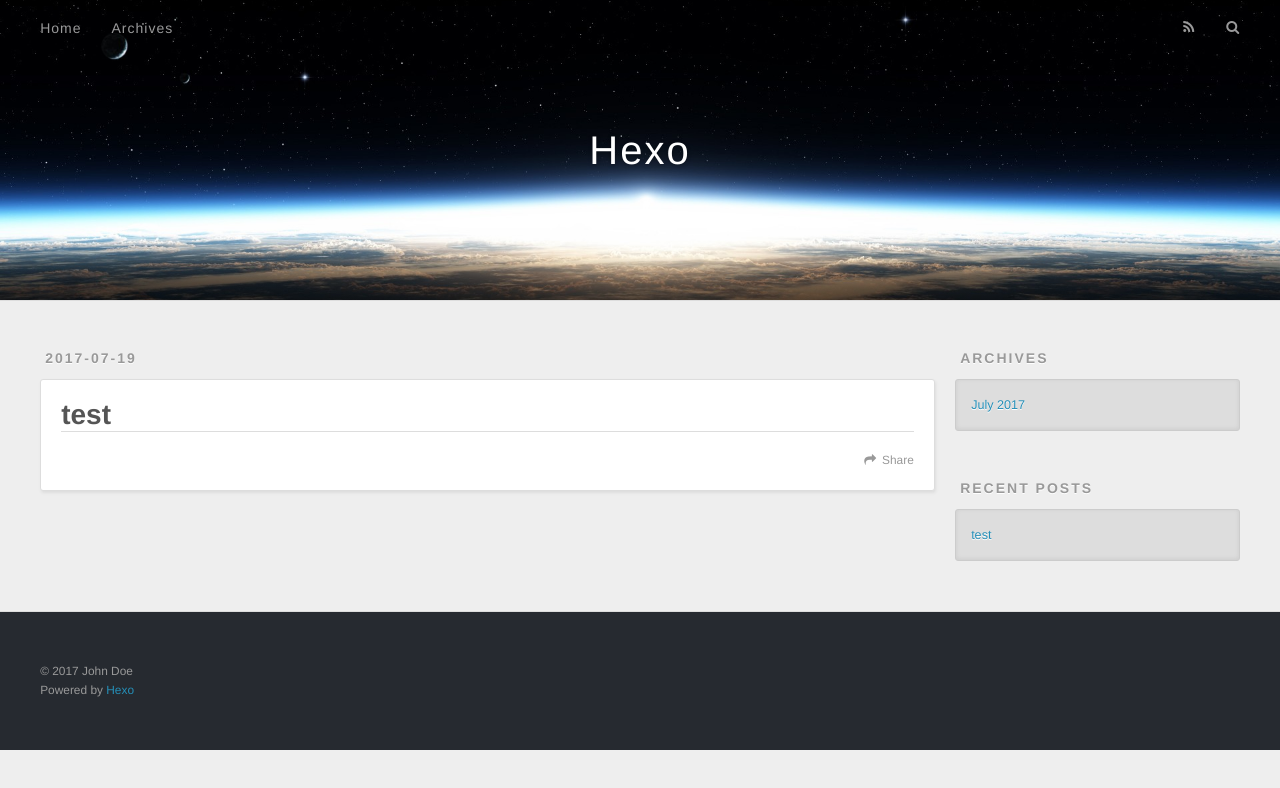
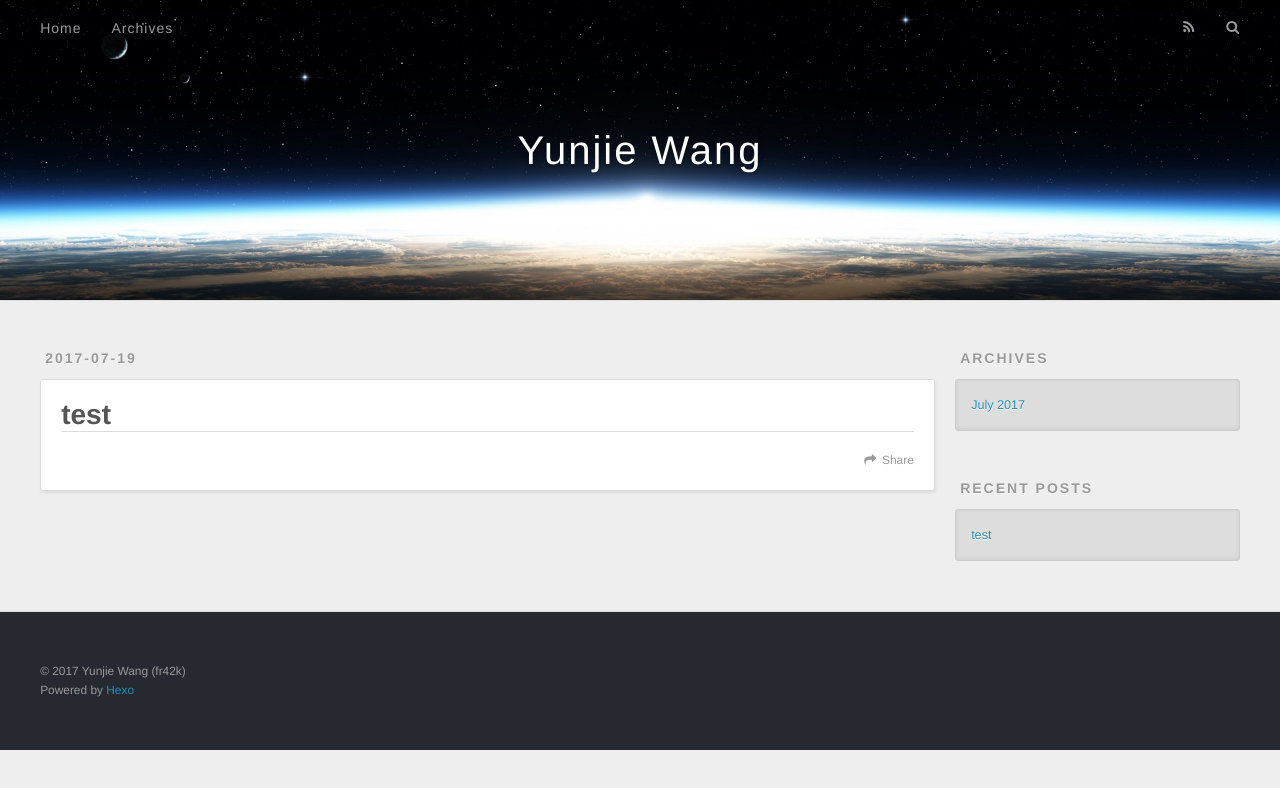
Before and after one commit to fr42k/fr42k.github.io, a plain HTML site: page index.html in a window 1280 px wide. Drawn offline with nearby package versions, Linux system fonts and the light colour scheme.

Commit message:
Site updated: 2017-07-19 07:30:48

```diff
--- a/index.html
+++ b/index.html
@@ -3,16 +3,16 @@
 <head>
   <meta charset="utf-8">
 
-  <title>Hexo</title>
+  <title>Yunjie Wang</title>
   <meta name="viewport" content="width=device-width, initial-scale=1, maximum-scale=1">
   <meta property="og:type" content="website">
-<meta property="og:title" content="Hexo">
+<meta property="og:title" content="Yunjie Wang">
 <meta property="og:url" content="http://yoursite.com/index.html">
-<meta property="og:site_name" content="Hexo">
+<meta property="og:site_name" content="Yunjie Wang">
 <meta name="twitter:card" content="summary">
-<meta name="twitter:title" content="Hexo">
+<meta name="twitter:title" content="Yunjie Wang">
 
-    <link rel="alternate" href="/atom.xml" title="Hexo" type="application/atom+xml">
+    <link rel="alternate" href="/atom.xml" title="Yunjie Wang" type="application/atom+xml">
 
 
     <link rel="icon" href="/favicon.png">
@@ -33,7 +33,7 @@
   <div id="header-outer" class="outer">
     <div id="header-title" class="inner">
       <h1 id="logo-wrap">
-        <a href="/" id="logo">Hexo</a>
+        <a href="/" id="logo">Yunjie Wang</a>
       </h1>
 
     </div>
@@ -87,7 +87,7 @@
 
     </div>
     <footer class="article-footer">
-      <a data-url="http://yoursite.com/2017/07/19/test/" data-id="cj5a6q4sb0000w180ndg8uptx" class="article-share-link">Share</a>
+      <a data-url="http://yoursite.com/2017/07/19/test/" data-id="cj5a7pg3900004u80tahx59o9" class="article-share-link">Share</a>
 
 
     </footer>
@@ -142,7 +142,7 @@
 
   <div class="outer">
     <div id="footer-info" class="inner">
-      &copy; 2017 John Doe<br>
+      &copy; 2017 Yunjie Wang (fr42k)<br>
       Powered by <a href="http://hexo.io/" target="_blank">Hexo</a>
     </div>
   </div>
```
Also changed, not shown: 2017/07/19/test/index.html (+6 -6 lines), archives/2017/07/index.html (+7 -7 lines), archives/2017/index.html (+7 -7 lines), archives/index.html (+7 -7 lines).
